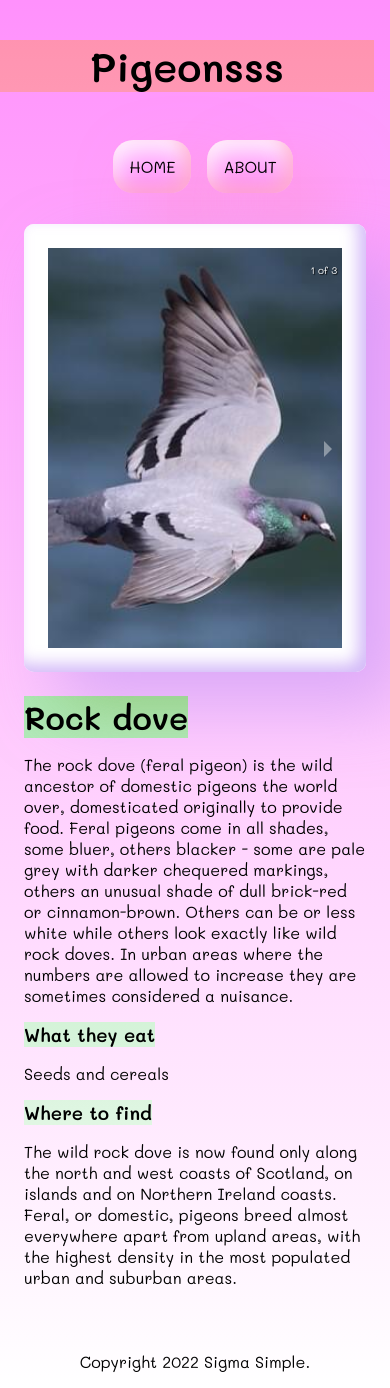
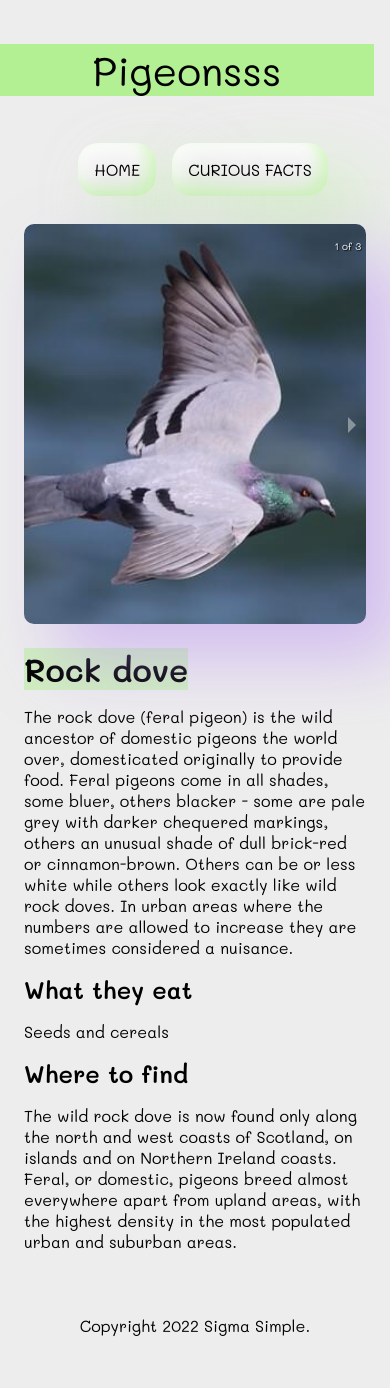
Before and after one commit to TrashAlphonse/pigeons_v2, a Next.js app: page /1 in a window 390 px wide. After the commit the page ends 1352 px from the top, so only its background shows below. Built offline with nearby package versions, Linux system fonts and the light colour scheme.

Commit message:
styling tweaks

```diff
--- a/comps/Navbar.js
+++ b/comps/Navbar.js
@@ -14,10 +14,10 @@ const Navbar = () => {
     }
 
     return (
-        <nav className='site-nav'>
-            <h1 className='nav-heading'>Pigeonsss</h1>
+        <nav className={styles.nav}>
+            <p className={styles.heading}>Pigeonsss</p>
             <Link href="/"><motion.a className={styles.link} whileHover={hoverEffect}>Home</motion.a></Link>
-            <Link href="/about"><motion.a className={styles.link} whileHover={hoverEffect}>About</motion.a></Link>
+            <Link href="/about"><motion.a className={styles.link} whileHover={hoverEffect}>Curious facts</motion.a></Link>
         </nav>
      );
 }
--- a/pages/[id].js
+++ b/pages/[id].js
@@ -43,13 +43,13 @@ const Bird = ({bird}) => {
             <div className={styles.carousel}>
             <Carousel showThumbs={false} emulateTouch={true} showIndicators={false}>
                 <div>
-                    <img className={styles.img} decoding="async" loading="lazy" src={`/images/${formatName(bird.name)}/1.jpg`} height="400px"/>
+                    <img alt={`${bird.name} photo`} className={styles.img} decoding="async" loading="lazy" src={`/images/${formatName(bird.name)}/1.jpg`} height="400px" />
                 </div>
                 <div>
-                    <img className={styles.img} decoding="async" loading="lazy" src={`/images/${formatName(bird.name)}/2.jpg`} height="400px" />
+                    <img alt={`${bird.name} photo`} className={styles.img} decoding="async" loading="lazy" src={`/images/${formatName(bird.name)}/2.jpg`} height="400px" />
                 </div>
                 <div>
-                    <img className={styles.img} decoding="async" loading="lazy" src={`/images/${formatName(bird.name)}/3.jpg`} height="400px" />
+                    <img alt={`${bird.name} photo`} className={styles.img} decoding="async" loading="lazy" src={`/images/${formatName(bird.name)}/3.jpg`} height="400px" />
                 </div>
             </Carousel>
             </div>
@@ -57,9 +57,9 @@ const Bird = ({bird}) => {
             <div className={styles.desc}>
                 <h1 className={styles.title}>{bird.name}</h1>
                 <p>{bird.summary && bird.summary}</p>
-                {bird.food && <h3 className={styles.subtitle}>What they eat</h3>}
+                {bird.food && <h2 className={styles.subtitle}>What they eat</h2>}
                 <p>{bird.food && bird.food}</p>
-                {bird.habitat && <h3 className={styles.subtitle}>Where to find</h3>}
+                {bird.habitat && <h2 className={styles.subtitle}>Where to find</h2>}
                 <p>{bird.habitat && bird.habitat}</p>
             </div>
         </div>
--- a/pages/about.js
+++ b/pages/about.js
@@ -6,12 +6,13 @@ const About = () => {
         <>
        <Head>
         <title>Pigeons | Interesting Facts</title>
-        <meta name="description" content="Short info about pigeons." />
+        <meta name="description" content="Interesting facts about pigeons." />
         <link rel="icon" href="/favicon.ico" />
        </Head>
         <div className={ styles.container }>
-        <h1 className={styles.title}>Interesting Facts</h1>
         <section className={ styles.articles }>
+
+        <h1 className="sr-only">Interesting facts about pigeons</h1>
 
             <article className={`${styles.article} ${styles.article1}`}>
                 <h2 className={styles.articleTitle}>THEY MIGHT BE <span className={styles.highlight}>THE FIRST DOMESTICATED BIRD</span> .</h2>
--- a/styles/About.module.css
+++ b/styles/About.module.css
@@ -4,9 +4,9 @@
     grid-row: 2;
 }
 
-.title {
+/* .title {
     margin: 0 0 0 var(--padding-sm);
-}
+} */
 
 .articles {
     padding: var(--padding-sm);
@@ -54,7 +54,7 @@
 }
 
 .highlight {
-    background: aquamarine;
+    background: var(--color-light-green-md);
 }
 
 .link {
@@ -64,6 +64,10 @@
 
 
 @media screen and (max-width: 768px) {
+  .articles {
+        padding: var(--padding-sm) 0 0 0;
+    }
+
   .article {
       grid-column: 1 / -1;
   }
--- a/styles/Item.module.css
+++ b/styles/Item.module.css
@@ -25,12 +25,18 @@
     grid-column: 2;
 }
 
-.title,
-.subtitle {
-    backdrop-filter: hue-rotate(185deg);
+.title {
+    background-color: var(--color-light-green-md);
     margin: 0;
     display: inline-block;
 }
+
+.subtitle {
+    margin: 0;
+    display: inline-block;
+}
+
+
 
 @media screen and (max-width: 768px) {
     .carousel {
@@ -41,4 +47,8 @@
         grid-row: 2;
         grid-column: 1 / -1;
     }
+
+    .carousel {
+        padding: 0;
+    }
 }
--- a/styles/Navbar.module.css
+++ b/styles/Navbar.module.css
@@ -1,7 +1,32 @@
+.nav {
+    grid-column: center-start / center-end;
+    grid-row: 1;
+    display: flex;
+    flex-wrap: wrap;
+    align-items: center;
+    justify-content: center;
+  }
+
+  .heading {
+    font-size: 2.5rem;
+    margin-right: var(--margin-sm);
+    background-color: var(--color-light-green);
+  }
+
 .link {
+    backdrop-filter: blur(5px);
     margin-left: 1rem;
     padding: 1rem;
     border-radius: 20px;
-    box-shadow: rgb(255 145 185 / 50%) 35px 35px 68px 0px, rgb(255 145 185 / 60%) -8px -8px 16px 0px inset, rgb(255 255 255) 0px 11px 28px 0px inset;
+    box-shadow: 35px 35px 68px 0px rgba(179, 240, 148, 0.5), inset -8px -8px 16px 0px rgba(179, 240, 148, 0.6), inset 0px 11px 28px 0px rgb(255, 255, 255);
     text-transform: uppercase;
 }
+
+@media screen and (max-width: 768px) {
+
+  .heading {
+    flex-basis: 100%;
+    text-align: center;
+  }
+
+}
--- a/styles/globals.css
+++ b/styles/globals.css
@@ -9,12 +9,15 @@ html {
   --padding-lg: 2rem;
   --margin-sm: 1rem;
   --border-radius-sm: 10px;
+  --color-light-green: #B3F094;
+  --color-light-green-md: rgba(179, 240, 148, .5);
 }
+
 
 body {
   padding: 0;
   margin: 0;
-  background-image: linear-gradient(rgb(255, 145, 252), rgb(255, 255, 255));
+  background-color: #ededed;
   font-family: 'Mali', cursive;
   overflow-x: hidden;
 }
@@ -49,22 +52,16 @@ img {
 }
 
 
-/* Navbar */
+/* UTILS */
 
-.site-nav {
-  grid-column: center-start / center-end;
-  grid-row: 1;
-  display: flex;
-  flex-wrap: wrap;
-  align-items: center;
-  justify-content: center;
-}
-
-.nav-heading {
-  font-size: 2.5rem;
-  margin-right: var(--margin-sm);
-  background-clip: content-box;
-  backdrop-filter: hue-rotate(45deg);
+.sr-only:not(:focus):not(:active) {
+  clip: rect(0 0 0 0);
+  clip-path: inset(50%);
+  height: 1px;
+  overflow: hidden;
+  position: absolute;
+  white-space: nowrap;
+  width: 1px;
 }
 
 
@@ -117,9 +114,4 @@ img {
     padding: 0;
   }
 
-  .nav-heading {
-    flex-basis: 100%;
-    text-align: center;
-  }
-
 }
```
Also changed, not shown: comps/Pet1.js (deleted, +0 -33 lines), pages/index.js (+4 -3 lines), utils/useWindowDimensions.js (added, +24 -0 lines).
